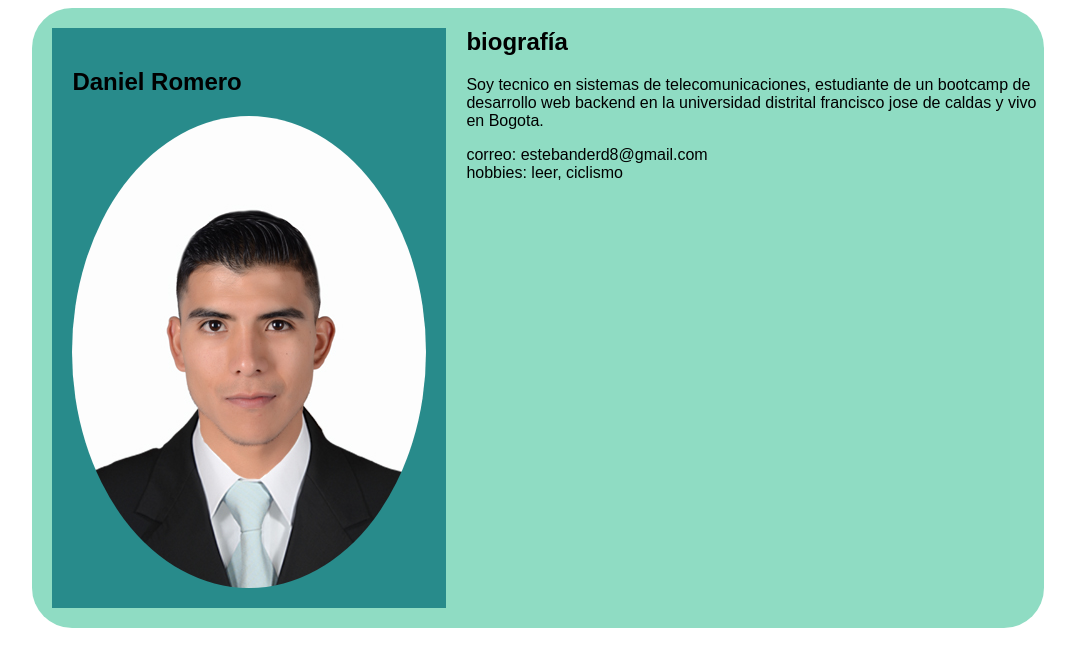
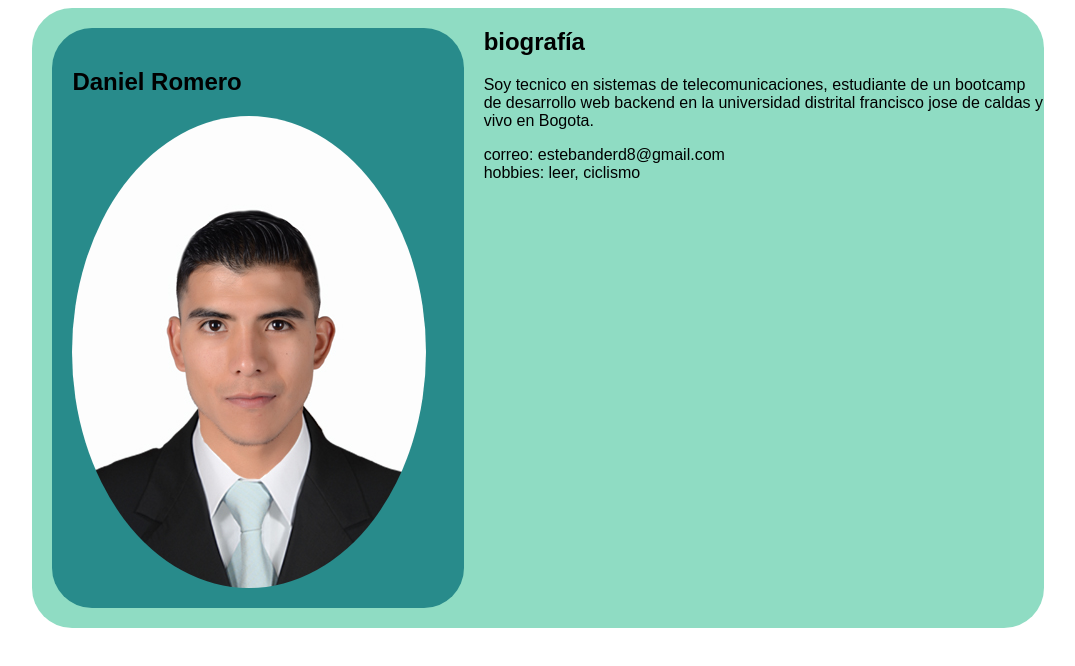
Before and after one commit to daniel-esteban-97/biografia, a plain HTML site: page index.html in a window 1280 px wide. Shown: the whole page, without its empty margins (102-1177 px from the left). Drawn offline with Linux system fonts and the light colour scheme.

Commit message:
/version 2.0

```diff
--- a/estilos.css
+++ b/estilos.css
@@ -9,11 +9,12 @@
 
 .izquierda{
 
-    width: 40%;
+    width: 80%;
     background-color: rgb(40, 139, 139);
     font-family: Arial, Helvetica, sans-serif;
     margin: 20px;
     padding: 20px;
+    border-radius: 40px;
 }
 
 .derecha{
```
